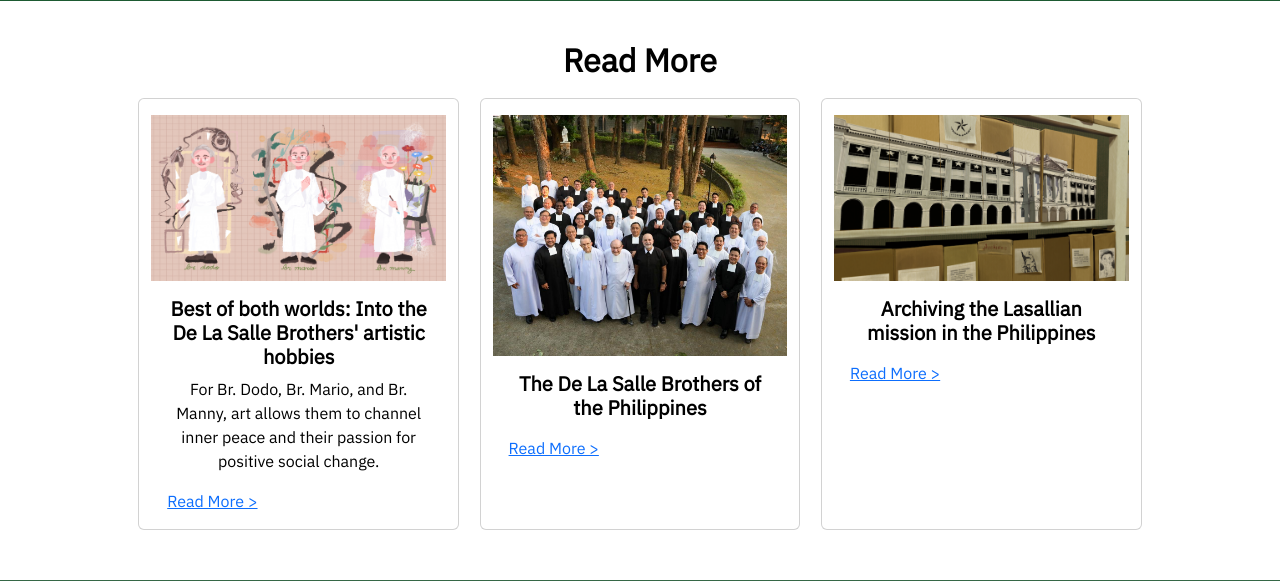
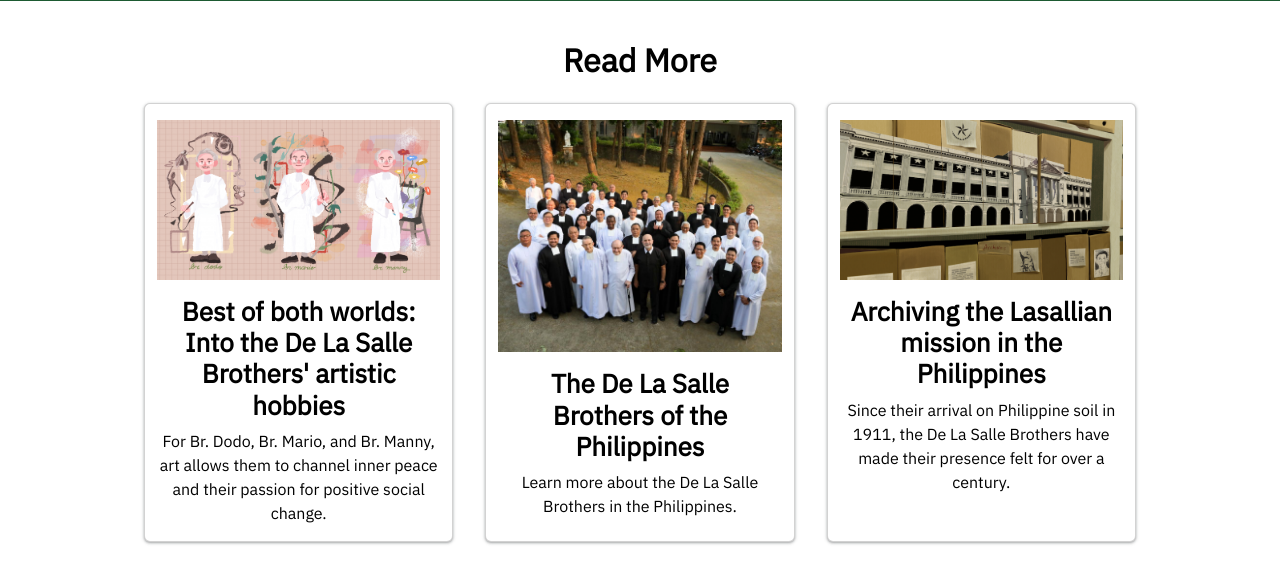
Before and after one commit to ganmatthew/tls-brothers, a PHP site: page / in a window 1280 px wide. Shown: the part 2078-2659 px from the top of the page. Run offline with PHP 8.4, Linux system fonts and the light colour scheme; grey boxes are pictures that could not be loaded.

Commit message:
Made article cards clickable + added shadows with hover transition

```diff
--- a/css/css.css
+++ b/css/css.css
@@ -570,16 +570,38 @@ body .comm_carousel{
 }
 
 .card {
-    width: 5rem;
-    margin: 1%;
+    margin: 1em;
+    box-shadow: rgba(60, 64, 67, 0.3) 0px 1px 2px 0px, rgba(60, 64, 67, 0.15) 0px 1px 3px 1px;
+    transition: 25ms ease-in-out;
+}
+
+.card:hover {
+    box-shadow: rgba(0, 0, 0, 0.3) 0px 19px 38px, rgba(0, 0, 0, 0.22) 0px 15px 12px;
+    transform: translateY(-2px);
+    transition: 25ms ease-in-out;
 }
 
 .card-title {
+    font-size: 26px;
     color: #000;
 }
 
 .card-text {
     color: #000;
+}
+
+.card-link {
+    text-decoration: none;
+}
+
+.card img {
+    object-fit: cover;
+    max-height: 250px;
+}
+
+.card-body {
+    padding-left: 0;
+    padding-right: 0;
 }
 
 @media only screen and (max-width: 767px) {
--- a/php/components/articles.php
+++ b/php/components/articles.php
@@ -7,28 +7,31 @@
     <!-- Article Cards -->
     <div class="article row px-auto mx-auto">
         <div class="card col-sm">
+            <a class="card-link" href="https://thelasallian.com/2022/05/20/best-of-both-worlds-into-the-de-la-salle-brothers-artistic-hobbies/">
                 <img class="card-img-top ac-visual" src="assets/Lasallian_Brothers_Art.png" alt="Lasallian Brothers Art">
                 <div class="card-body">
                     <h5 class="card-title justify-content-center align-items-center text-center"><strong>Best of both worlds: Into the De La Salle Brothers' artistic hobbies</strong></h5>
                     <p class="card-text justify-content-center align-items-center text-center">For Br. Dodo, Br. Mario, and Br. Manny, art allows them to channel inner peace and their passion for positive social change.</p>
-                <a href="https://thelasallian.com/2022/05/20/best-of-both-worlds-into-the-de-la-salle-brothers-artistic-hobbies/" class="card-link">Read More ></a>
                 </div>
+            </a>
         </div>
         <div class="card col-sm">
+            <a class="card-link" href="https://thelasallian.com/2013/08/07/the-de-la-salle-brothers-of-the-philippines/">
                 <img class="card-img-top ac-visual" src="assets/DeLaSalleBrothers.jpg" alt="Card image cap">
                 <div class="card-body">
                     <h5 class="card-title justify-content-center align-items-center text-center"><strong>The De La Salle Brothers of the Philippines</strong></h5>
-                <p class="card-text justify-content-center align-items-center text-center"></p>
-                <a href="https://thelasallian.com/2013/08/07/the-de-la-salle-brothers-of-the-philippines/" class="card-link">Read More ></a>
+                    <p class="card-text justify-content-center align-items-center text-center">Learn more about the De La Salle Brothers in the Philippines.</p>
                 </div>
+            </a>
         </div>
         <div class="card col-sm">
+            <a class="card-link" href="https://thelasallian.com/2022/10/26/archiving-the-lasallian-mission-in-the-philippines/">
                 <img class="card-img-top ac-visual" src="assets/Archiving-the-lasallian-mission.png" alt="Archiving the Lasallian Mission">
                 <div class="card-body">
                     <h5 class="card-title justify-content-center align-items-center text-center"><strong>Archiving the Lasallian mission in the Philippines</strong></h5>
-                <p class="card-text justify-content-center align-items-center text-center"></p>
-                <a href="https://thelasallian.com/2022/10/26/archiving-the-lasallian-mission-in-the-philippines/" class="card-link">Read More ></a>
+                    <p class="card-text justify-content-center align-items-center text-center">Since their arrival on Philippine soil in 1911, the De La Salle Brothers have made their presence felt for over a century.</p>
+                </div>
+            </a>
         </div>
     </div>
 </div>
-</div>
```
Lines whose indentation alone changed are shown as unchanged.
